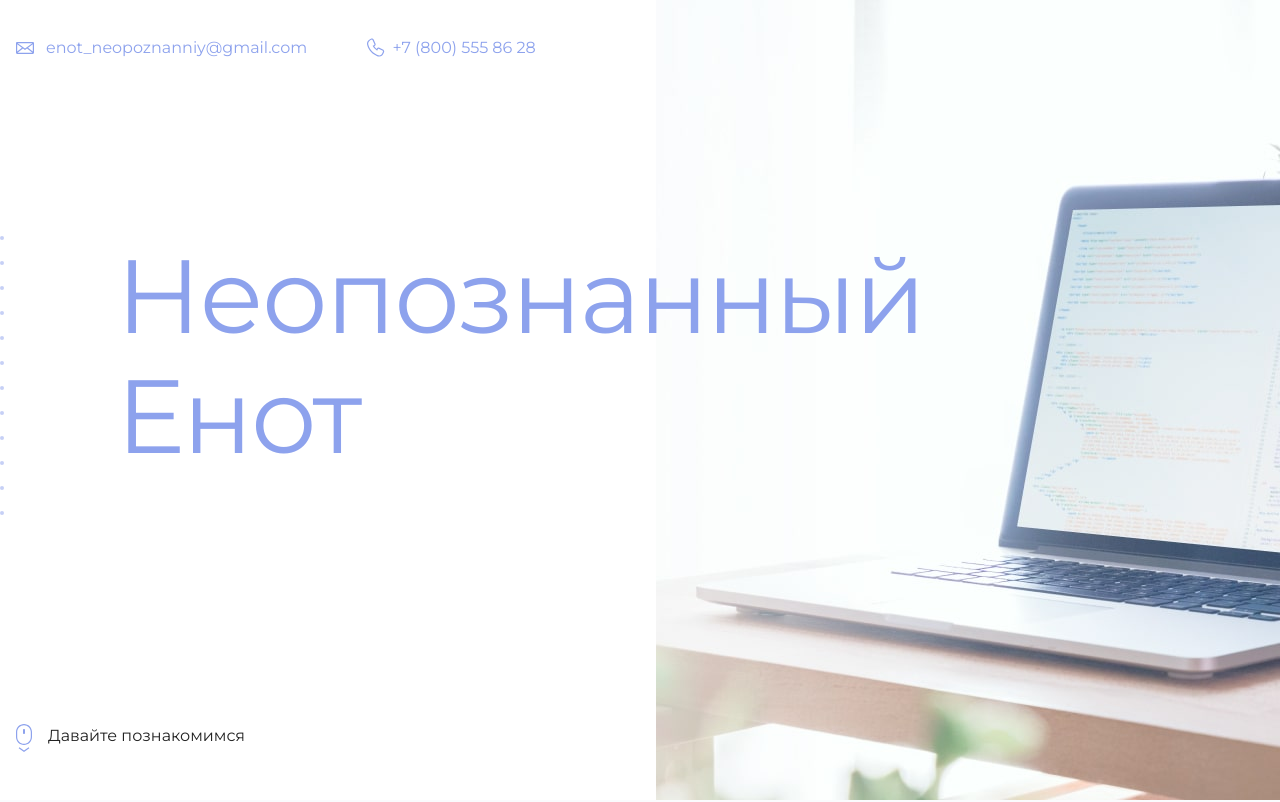
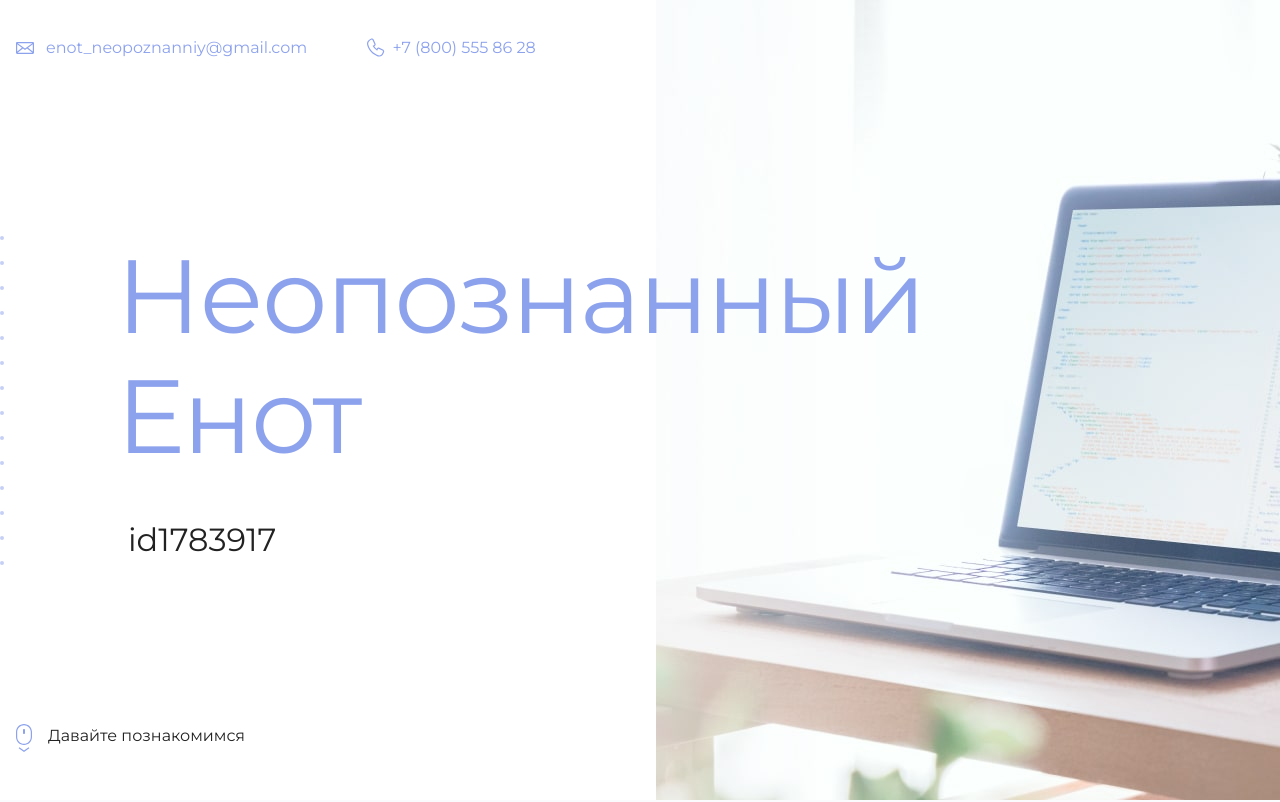
Before and after one commit to SmirnovaHelena/github-pages-example, a plain HTML site: page index.html in a window 1280 px wide. Shown: the top 802 px of the page. Drawn offline with Linux system fonts and the light colour scheme.

Commit message:
Update index.html

```diff
--- a/index.html
+++ b/index.html
@@ -19,7 +19,7 @@
       <section class="hero-image">
         <div class="container">
           <h1 class="heading">Неопознанный Енот</h1>
-          <p><!--id1783917 --></p>
+          <p> id1783917 </p>
         </div>
       </section>
 
```
